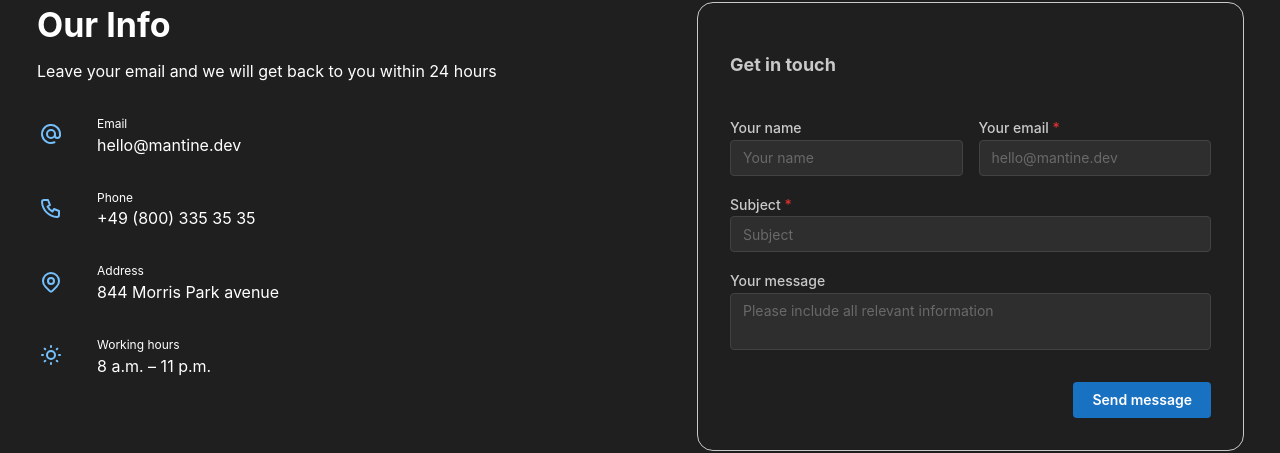
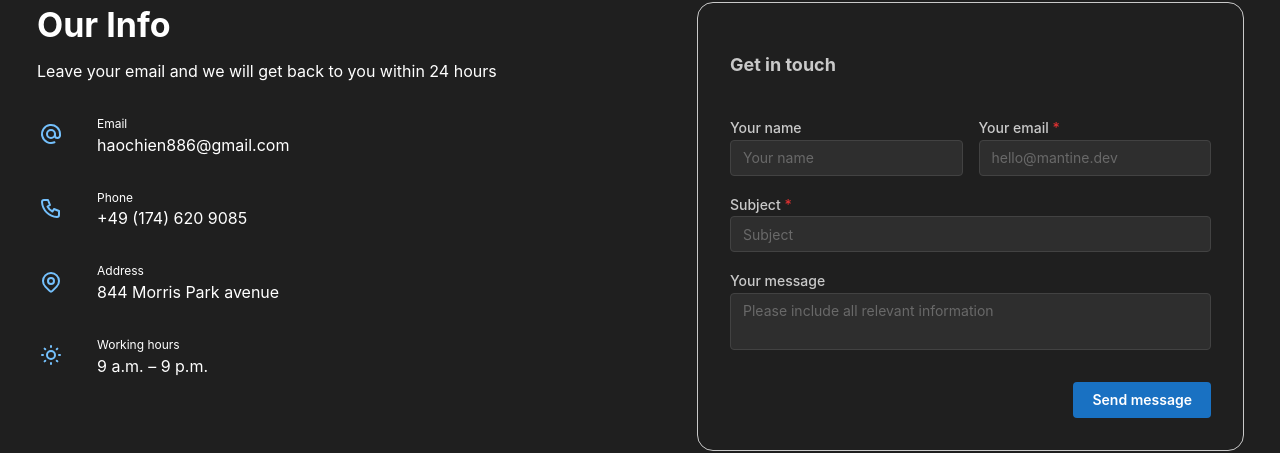
Before and after one commit to haochien/mantine-ui-demo, a React (Vite) app in the folder frontend_main/: page /contact in a window 1280 px wide. Shown: the part 582-1035 px from the top of the page. Built offline with nearby package versions, Linux system fonts and the light colour scheme.

Commit message:
add affix

```diff
--- a/frontend_main/src/App.jsx
+++ b/frontend_main/src/App.jsx
@@ -15,6 +15,7 @@
 import { TestDemo } from './pages/TestDemo';
 
 import { Notifications } from '@mantine/notifications';
+import { AffixToTop } from './components/AffixToTop';
 
 function App() {
   return (
@@ -30,6 +31,7 @@
           <Route path="*" element={<NotFound404 />} />
         </Routes>
       </BrowserRouter>
+      <AffixToTop />
     </MantineProvider>
   )
 }
--- /dev/null
+++ b/frontend_main/src/components/AffixToTop.jsx
@@ -0,0 +1,25 @@
+import { IconArrowUp } from '@tabler/icons-react';
+import { useWindowScroll } from '@mantine/hooks';
+import { Affix, Button, Transition, rem } from '@mantine/core';
+
+export function AffixToTop() {
+  const [scroll, scrollTo] = useWindowScroll();
+
+  return (
+    <>
+      <Affix position={{ bottom: 20, right: 20 }}>
+        <Transition transition="slide-up" mounted={scroll.y > 0}>
+          {(transitionStyles) => (
+            <Button
+              leftSection={<IconArrowUp style={{ width: rem(16), height: rem(16) }} />}
+              style={transitionStyles}
+              onClick={() => scrollTo({ y: 0 })}
+            >
+              Scroll to top
+            </Button>
+          )}
+        </Transition>
+      </Affix>
+    </>
+  );
+}
--- a/frontend_main/src/components/ContactImageIntro.jsx
+++ b/frontend_main/src/components/ContactImageIntro.jsx
@@ -21,10 +21,10 @@
 
 
 const iconData = [
-  { title: 'Email', description: 'hello@mantine.dev', icon: IconAt },
-  { title: 'Phone', description: '+49 (800) 335 35 35', icon: IconPhone },
+  { title: 'Email', description: 'haochien886@gmail.com', icon: IconAt },
+  { title: 'Phone', description: '+49 (174) 620 9085', icon: IconPhone },
   { title: 'Address', description: '844 Morris Park avenue', icon: IconMapPin },
-  { title: 'Working hours', description: '8 a.m. – 11 p.m.', icon: IconSun },
+  { title: 'Working hours', description: '9 a.m. – 9 p.m.', icon: IconSun },
 ];
 
 export function ContactImageIntro() {
--- a/frontend_main/src/pages/Home.jsx
+++ b/frontend_main/src/pages/Home.jsx
@@ -3,7 +3,6 @@
 import { FooterArea } from '../components/FooterArea';
 import { HomeFeatureBoard } from '../components/HomeFeatureBoard';
 import { HomeCustomerReviews } from '../components/HomeCustomerReviews';
-import { HomeQuote} from '../components/HomeQuote';
 import { HomeImageIntro} from '../components/HomeImageIntro';
 
 export function Home() {
```
